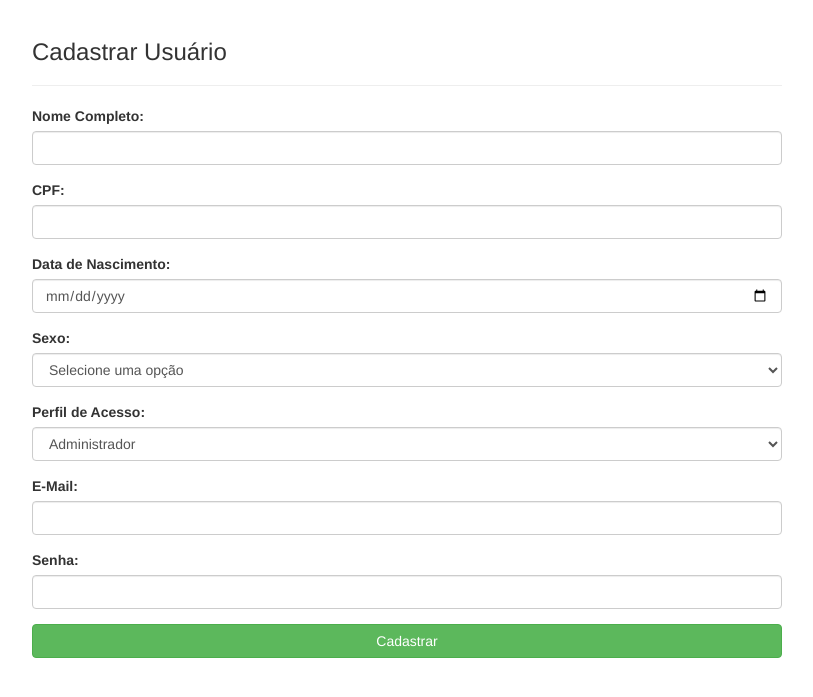
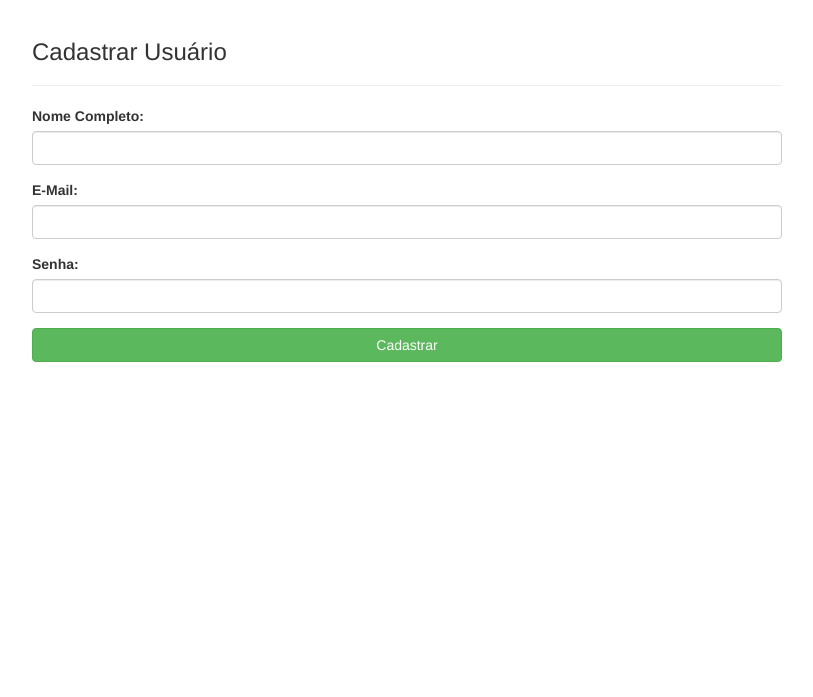
Before and after one commit to phmiranda/ecommerce, a PHP site: page /formulario-usuario.php in a window 1280 px wide. Shown: the part 51-748 px from the top of the page, without its empty margins (233-1046 px from the left). Run offline with PHP 8.4, Linux system fonts and the light colour scheme.

Commit message:
atualização nos campos dos formulários de cadastro de dados.

```diff
--- a/formulario-usuario.php
+++ b/formulario-usuario.php
@@ -8,35 +8,6 @@
                     <div class="form-group">
                         <label for="nome"> Nome Completo: </label>
                         <input class="form-control" type="text" name="nome">
-                    </div>
-
-                    <div class="form-group">
-                        <label for="cpf"> CPF: </label>
-                        <input class="form-control" type="text" name="preco">
-                    </div>
-
-                    <div class="form-group">
-                        <label for="data_nascimento"> Data de Nascimento: </label>
-                        <input class="form-control" type="date" name="data_nascimento">
-                    </div>
-
-                    <div class="form-group">
-                        <label for="sexo"> Sexo: </label>
-                        <select class="form-control" name="sexo">
-                            <option value="0" selected> Selecione uma opção </option>
-                            <option value="1"> Masculino </option>
-                            <option value="2"> Feminino </option>
-                            <option value="3"> Outros </option>
-                        </select>
-                    </div>
-
-                    <div class="form-group">
-                        <label for="perfil"> Perfil de Acesso: </label>
-                        <select class="form-control" name="perfil_id">
-                            <option value="1"> Administrador </option>
-                            <option value="2"> Fornecedor </option>
-                            <option value="3"> Usuário </option>
-                        </select>
                     </div>
 
                     <div class="form-group">
```
Also changed, not shown: formulario-categoria.php (+9 -0 lines), formulario-produto.php (+8 -3 lines).
